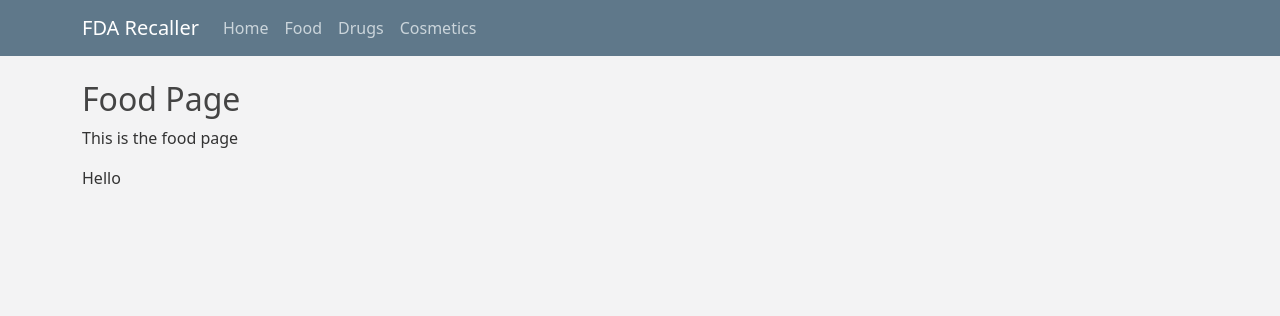
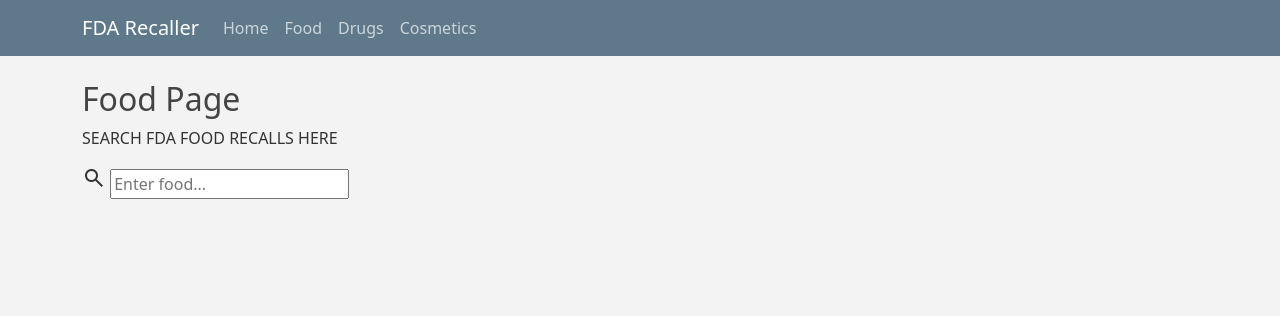
Before and after one commit to 10sChris/Recaller, a Flask app: page /food in a window 1280 px wide. Shown: the top 316 px of the page. Run offline with Flask 3, Linux system fonts and the light colour scheme.

Commit message:
refactor food.html and index.js

```diff
--- a/app.py
+++ b/app.py
@@ -57,6 +57,7 @@ def register():
 
 FOOD_URL = "https://api.fda.gov/food/enforcement.json"
 
+#Helper function
 def search_food_recalls(query, limit=5):
     resp = requests.get(FOOD_URL,
     params={
@@ -83,6 +84,20 @@ def search_food_recalls(query, limit=5):
         })
     return res
 
+@app.route("/api/food/search")
+def food_search_api():
+    query = request.args.get("q", "").strip()
+
+    if not query:
+        return jsonify({"results": []})
+
+
+    try:
+        res = search_food_recalls(query)
+    except requests.RequestException:
+        return jsonify({"error": "Could not reach FDA API", "results": []}), 500
+
+    return jsonify({"results": results})
 @app.route("/update_server", methods=['POST'])
 def webhook():
     if request.method == 'POST':
--- a/static/index.js
+++ b/static/index.js
@@ -1,15 +1,12 @@
-const search_input = document.querySelector('.search-input')
-const row_boxes = document.querySelector('.results-container')
+const searchInput = document.querySelector('.food-page .search-input');
+const resultsContainer = document.querySelector('.food-page .results-container');
+const searchStatus = document.querySelector('.food-page .search-status');
 
-search_input.addEventListener('keydown', function(event) {
 
-    if (event.key === 'Enter'){
-        event.preventDefault()
-        for (let i=0; i<=5; i++){
-            const new_box = document.createElement('div')
-            new_box.textContent = "Hello World"
-            row_boxes.appendChild(new_box)
-        }
-    }
+if (searchInput && resultsContainer) {
+    let timer;
 
-});
+    searchInput.addEventListener('input', function() {
+        clearTimeout(timer);
+    })
+}
--- a/templates/food.html
+++ b/templates/food.html
@@ -1,6 +1,18 @@
 {% extends "layout.html" %}
 {% block content %}
+<div class="food-page">
     <h2>{{ subtitle }}</h2>
-    <p>{{ text }}</p>
-    <p>Hello</p>
+    <p>SEARCH FDA FOOD RECALLS HERE</p>
+
+    <form class="search">
+        <span class="material-symbols-outlined">search</span>
+        <input class="search-input" type="search" placeholder="Enter food...">
+
+    </form>
+
+    <p class="search-status"></p>
+    <div class="results-container"></div>
+</div>
+
+
 {% endblock content %}
```
